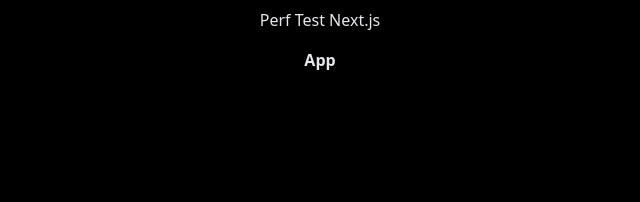
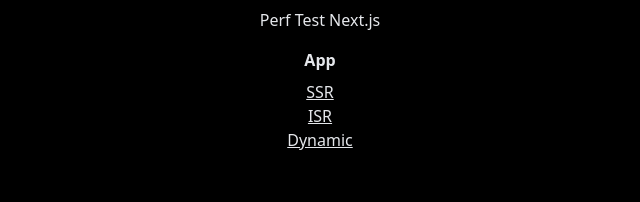
Before and after one commit to JesseKoldewijn/Nextjs-perf-test, a Next.js app: page /app in a window 1280 px wide. Shown: the top 202 px of the page, without its empty margins (320-960 px from the left). Built offline with nearby package versions, Linux system fonts and the light colour scheme.

Commit message:
fix: small styling tweak on /app and /pages root dir

```diff
--- a/src/app/app/page.tsx
+++ b/src/app/app/page.tsx
@@ -15,19 +15,19 @@
           <div className="flex flex-col">
             <h2 className="mb-2 font-bold">App</h2>
             <Link
-              className="text-black underline hover:font-semibold hover:no-underline"
+              className="underline hover:font-semibold hover:no-underline"
               href="/app/ssr/64"
             >
               SSR
             </Link>
             <Link
-              className="text-black underline hover:font-semibold hover:no-underline"
+              className="underline hover:font-semibold hover:no-underline"
               href="/app/isr/64"
             >
               ISR
             </Link>
             <Link
-              className="text-black underline hover:font-semibold hover:no-underline"
+              className="underline hover:font-semibold hover:no-underline"
               href="/app/dynamic/64"
             >
               Dynamic
--- a/src/pages/pages/index.tsx
+++ b/src/pages/pages/index.tsx
@@ -10,19 +10,19 @@
           <div className="flex flex-col">
             <h2 className="mb-2 font-bold">Pages</h2>
             <Link
-              className="text-black underline hover:font-semibold hover:no-underline"
+              className="underline hover:font-semibold hover:no-underline"
               href="/pages/ssr/64"
             >
               SSR
             </Link>
             <Link
-              className="text-black underline hover:font-semibold hover:no-underline"
+              className="underline hover:font-semibold hover:no-underline"
               href="/pages/isr/64"
             >
               ISR
             </Link>
             <Link
-              className="text-black underline hover:font-semibold hover:no-underline"
+              className="underline hover:font-semibold hover:no-underline"
               href="/pages/dynamic/64"
             >
               Dynamic
```
